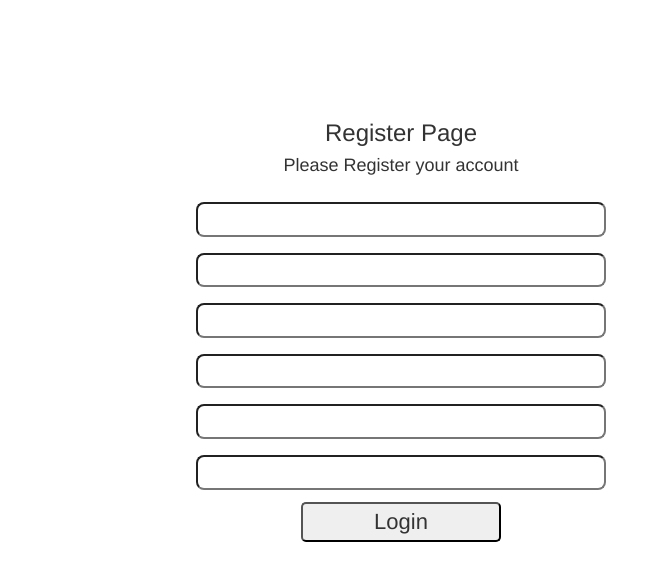
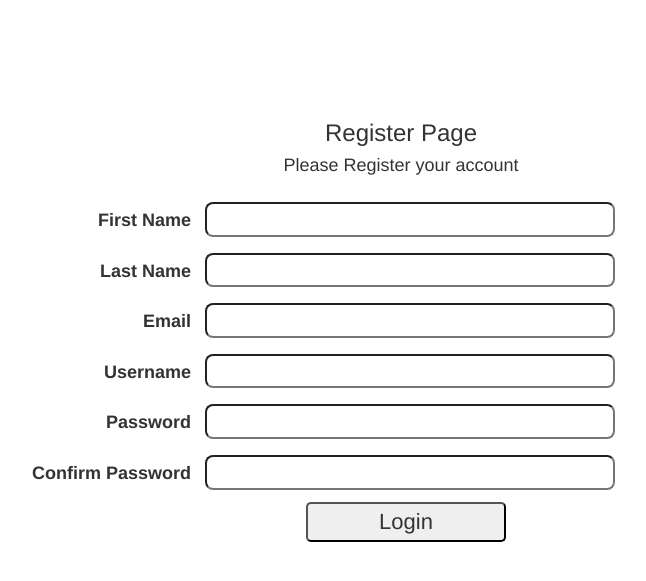
Before and after one commit to 40172641/HonoursProject, a Flask app: page /register/ in a window 1280 px wide. Shown: the top 581 px of the page, without its empty margins (239-885 px from the left). Run offline with Flask 2, Linux system fonts and the light colour scheme; some libraries are stand-ins or nearby versions.

Commit message:
CSS additions for Labels

```diff
--- a/application.py
+++ b/application.py
@@ -161,6 +161,7 @@
     if username != current_user.username:
         return redirect(url_for('.dashboard', username=current_user.username))
     form = MyForm()
+    username = User.query.filter_by(username=username).first()
     if  Lesson.query.filter_by(username=current_user.username).scalar() is not None:
         print "User has already done this tutorial"
         loadData = Lesson.query.filter_by(username=current_user.username).first()
--- a/templates/register.html
+++ b/templates/register.html
@@ -14,6 +14,10 @@
 	box-sizing: border-box;
 	display: inline-block;
 	font-size: 20px;
+	float: center;
+	text-align:right;
+	position: relative;
+	right:60px;
 }
 .register
 {
@@ -31,6 +35,18 @@
 	font-size: 22px;
 	margin: 4px 2px;
 	display: inline-block;
+	 position: relative;
+        right:175px;
+
+
+}
+label
+{
+	display: inline-block;
+	text-align: right;
+	font-size: 18px;
+	 position: relative;
+        right:60px;
 
 }
 </style>
@@ -42,12 +58,27 @@
 	<form method='POST' action="">
 		{{ form.csrf_token }}
 		<div class="form">
+		<label for 'form'>First Name</label>
 		{{ form.firstname(class_='form') }}
+		<div>
+		<label>Last Name</label>
 		{{ form.lastname(class_='form') }}
+		</div>
+		<div>
+                <label>Email</label>
 		{{ form.email(class_='form') }}
+		<div>
+                <label>Username</label>
 		{{ form.username(class_='form') }}
+		</div>
+		<div>
+                <label>Password</label>
 		{{ form.password(class_='form') }}
+		</div>
+		<div>
+                <label>Confirm Password</label>
 		{{ form.confirm(class_='form') }}
+		</div>
 		<div>
 		<input type='submit' class='button' value='Login'></input>
 	</form>
```
Also changed, not shown: templates/login.html (+14 -0 lines), templates/template.html (+11 -2 lines).
